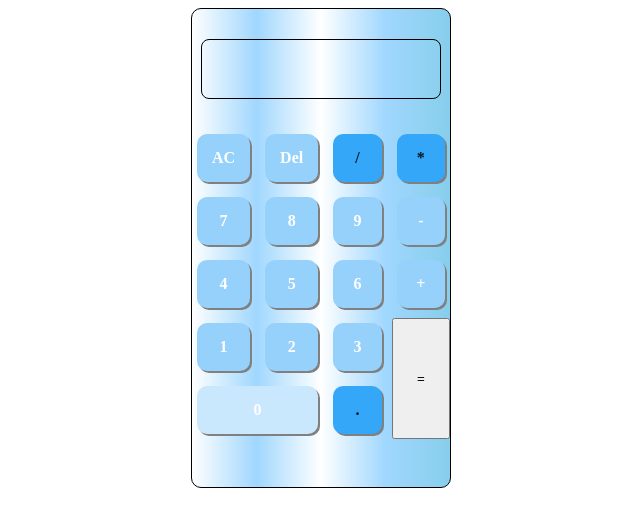
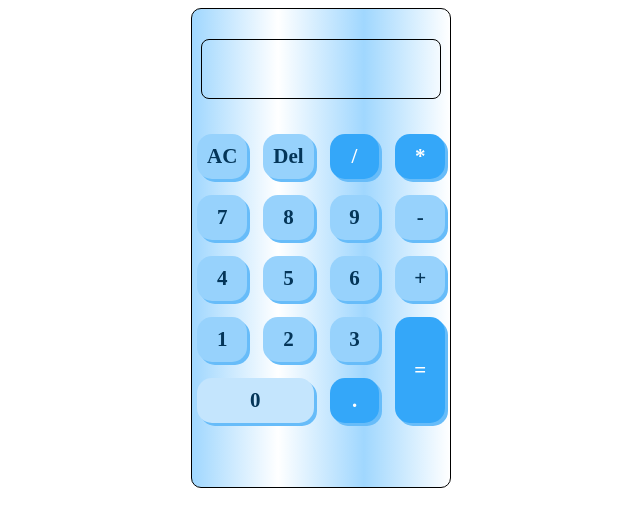
Before and after one commit to S-Rashy/calc, a plain HTML site: page index.html in a window 1280 px wide. Shown: the whole page, without its empty margins (319-959 px from the left). Drawn offline with Linux system fonts and the light colour scheme.

Commit message:
new commit

```diff
--- a/index.html
+++ b/index.html
@@ -15,24 +15,24 @@
 
 
         <div class="keys">
-            <div id="ac">AC</div>
-            <div id="del">Del</div>
-            <div id="slash" >/</div>
-            <div id="times">*</div>
-            <div id="seven">7</div>
-            <div id="eight" >8</div>
-            <div id="nine">9</div>
-            <div id="minus">-</div>
-            <div id="four">4</div>
-            <div id="five">5</div>
-            <div id="six">6</div>
-            <div id="plus" >+</div>
-            <div id="one">1</div>
-            <div id="two">2</div>
-            <div id="three">3</div>
-            <button id="equal" onclick="calculate('=')">=</button>
-            <div id="zero">0</div>
-            <div id="dot">.</div>
+            <div id="ac" onclick="clearDisplay()">AC</div>
+            <div id="del" onclick="deleteNum()">Del</div>
+            <div id="slash" onclick="addToDisplay('/')" >/</div>
+            <div id="times" onclick="addToDisplay('*')">*</div>
+            <div id="seven" onclick="addToDisplay('7')">7</div>
+            <div id="eight" onclick="addToDisplay('8')" >8</div>
+            <div id="nine" onclick="addToDisplay('9')">9</div>
+            <div id="minus" onclick="addToDisplay('-')">-</div>
+            <div id="four" onclick="addToDisplay('4')">4</div>
+            <div id="five" onclick="addToDisplay('5')">5</div>
+            <div id="six" onclick="addToDisplay('6')">6</div>
+            <div id="plus" onclick="addToDisplay('+')" >+</div>
+            <div id="one" onclick="addToDisplay('1')">1</div>
+            <div id="two" onclick="addToDisplay('2')">2</div>
+            <div id="three" onclick="addToDisplay('3')">3</div>
+            <div id="equal" onclick="equal()">=</div>
+            <div id="zero" onclick="addToDisplay('0')">0</div>
+            <div id="dot" onclick="addToDisplay('.')">.</div>
 
         </div>
     </div>
--- a/index.js
+++ b/index.js
@@ -1,82 +1,17 @@
-let ac = document.getElementById("ac");
-let del = document.getElementById("del");
-let slash = document.getElementById("slash");
-let times = document.getElementById("times");
-let seven = document.getElementById("seven");
-let eight = document.getElementById("eight").value;
-let nine = document.getElementById("nine");
-let minus = document.getElementById("minus");
-let four = document.getElementById("four");
-let equal = document.getElementById("equal");
-let plus = document.getElementById("plus");
-// seven = parseInt(seven)
-// eight = parseInt(eight)
-
 let showtext = document.getElementById("display");
 
-// console.log( seven);
-
-ac.onclick=function () {
-    showtext.textContent = ``
+function addToDisplay(btn) {
+    showtext.textContent += btn
 }
 
-// seven.onclick=function () {
-//     return displaytext = showtext.textContent += ${seven};
-
-
-// }
-
-// let whatever = function (val) {
-//     return showtext(val);
-//     // console.log(whatever)
-
-// }
-
-
-
-
-
-
-    //showtext.textContent += 8
-    // return
-    // console.log(whatever);
-
-// }
-console.log(showtext.value);
-
-seven.onclick=function () {
-    showtext.textContent += `7`
+function equal() {
+    showtext.textContent = eval(showtext.textContent);
 }
 
-
-plus.onclick=function () {
-    showtext.textContent += `+`
+function clearDisplay() {
+    showtext.textContent = ' ';
 }
 
-
-function calculate() {
-
-    showtext.value = eval(showtext.value);
-    //showtext.textContent = result
-
-    // console.log(result);
-
-    // console.log(calculate);
-
-
+function deleteNum() {
+    showtext.textContent = showtext.textContent.slice(0, -1);
 }
-
-
-
-// let result = equal.onclick=function () {
-//     return eval(showtext.value);
-
-//     //showtext.textContent = `${result}`
-// }
-// equal.addEventListener("click", function calculate (){
-
-//     let result = eval(showtext)
-//     showtext.textContent = `${result}`
-// })
-
-// console.log(result);
--- a/style.css
+++ b/style.css
@@ -7,7 +7,7 @@
     width: 260px;
     margin: auto;
     border-radius: 10px;
-    background: linear-gradient(to right, white, rgb(160, 215, 254), white, rgb(160, 215, 254), skyblue );
+    background: linear-gradient(to left, white, rgb(160, 215, 254), white, rgb(160, 215, 254) );
 }
 .top{
     border: 1px solid;
@@ -15,24 +15,35 @@
     height: 60px;
     margin: 30px auto;
     border-radius: 8px;
+    /* box-shadow: 3px 3px hsl(205, 92%, 69%); */
+    /* border: none; */
+    /* background-color: rgb(234, 232, 232); */
+
+    p{
+        font-size: 20px;
+        font-weight: 600;
+        color: hsl(205, 92%, 8%);
+        text-align: right;
+    }
 }
 .keys{
     display: grid;
     grid-template-columns: repeat(4, 1fr);
-    gap: 5px;
+    gap: 6px;
 }
 
 .keys div{
     border: 1px solid;
-    color: white;
+    color: hsl(205, 92%, 18%);
     margin:  5px;
-    background-color: rgb(150, 209, 252);
-    padding: 15px;
-    border-radius: 10px;
+    background-color: hsl(205, 94%, 79%);
+    padding: 10px;
+    border-radius: 15px;
     text-align: center;
     font-weight: 600;
+    font-size: 21px;
     border: none;
-    box-shadow: 2px 2px gray;
+    box-shadow: 3px 3px hsl(205, 92%, 69%);
 }
 
 #equal{
@@ -41,17 +52,39 @@
     align-items: center;
     justify-content: center;
 }
+/* #equal:hover{
+    background-color:hsl(205, 94%, 39%);
+    color: hsl(205, 92%, 8%);
+} */
 #zero{
     grid-column:  span 2;
-    background-color: hsl(205, 92%, 89%);
+    background-color: hsl(205, 92%, 88%);
 }
 #zero:hover{
     background-color: hsl(205, 92%, 69%)
 }
 .keys div:nth-child(3), .keys div:nth-child(4),.keys div:nth-child(16), .keys div:nth-child(18){
     background-color:hsl(205, 94%, 59%);;
+    color: white;
+}
+.keys div:hover{
+    background-color:hsl(205, 94%, 39%);;
+    color: white;
+}
+
+#equal:hover{
+    background-color:hsl(205, 94%, 29%);;
     color: hsl(205, 92%, 8%);
 }
-.keys div:hover{
-    background-color: hsl(323, 94%, 59%);
+#times:hover{
+    background-color:hsl(205, 94%, 29%);;
+    color: hsl(205, 92%, 8%);
 }
+#slash:hover{
+    background-color:hsl(205, 94%, 29%);;
+    color: hsl(205, 92%, 8%);
+}
+#dot:hover{
+    background-color:hsl(205, 94%, 29%);;
+    color: hsl(205, 92%, 8%);
+}
```
